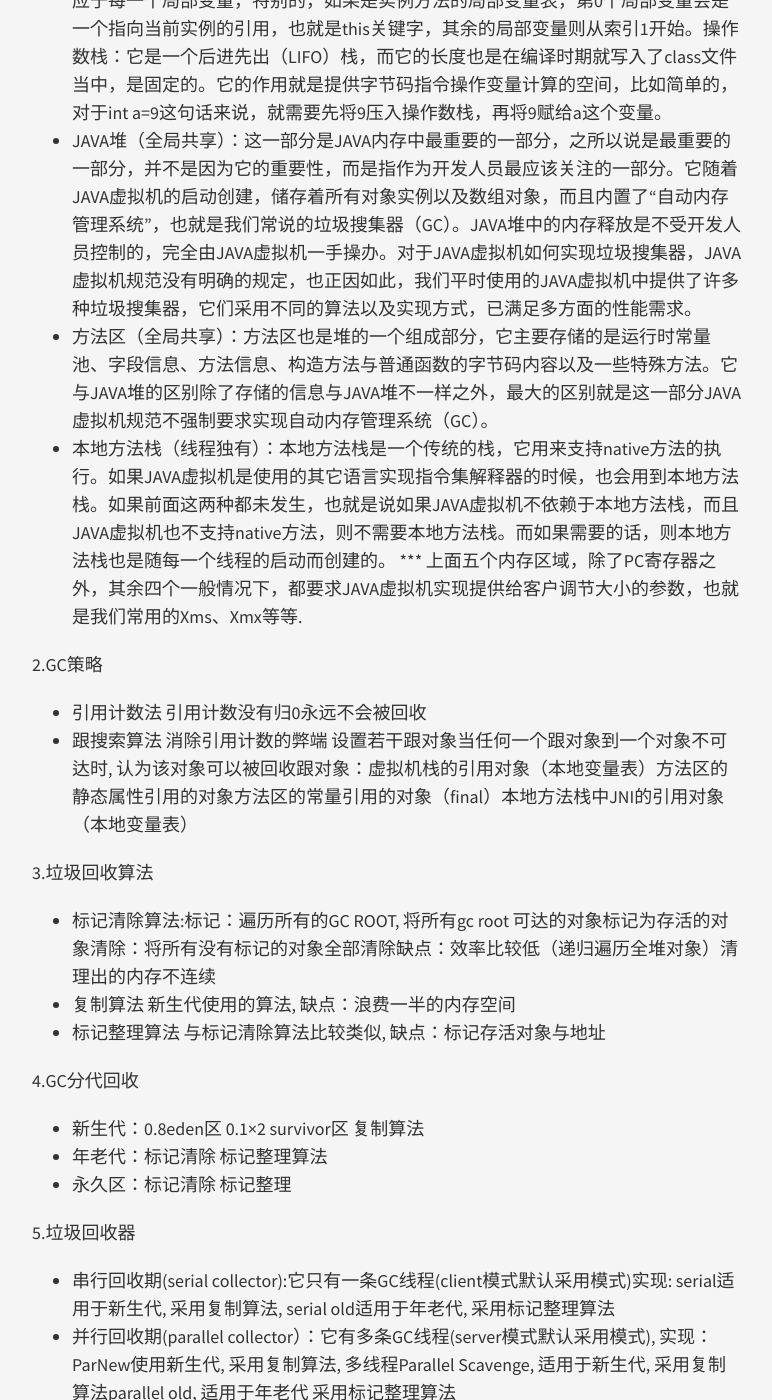
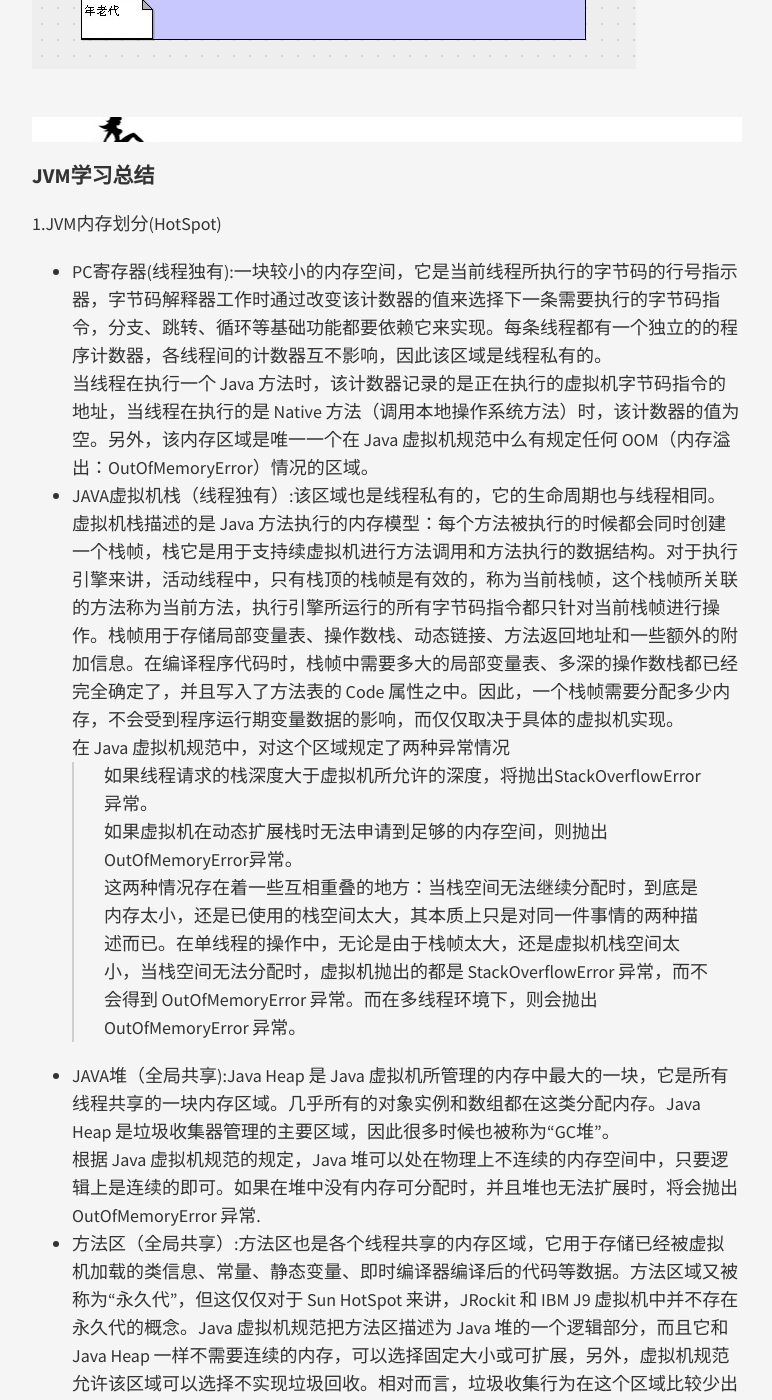
Before and after one commit to nanhuirong/nanhuirong.github.io, a Jekyll site: the page built from _posts/2017-03-16-JVM.md, in a window 1280 px wide and 1400 px high, scrolled down 3258 px. Shown: the whole window, without its empty margins (253-1025 px from the left). Built offline with Jekyll 4.4.1, drawn with Linux system fonts in a browser that asks for light colours; nearby versions of some CDN libraries; some of the changed text lies outside the part shown.

Commit message:
2017-03-23-2

```diff
--- a/_posts/2017-03-16-JVM.md
+++ b/_posts/2017-03-16-JVM.md
@@ -49,18 +49,27 @@ title: JVM总结
 + -XX:+PrintGCApplicationConcurrentTime
 
 ***
-![](https://raw.githubusercontent.com/nanhuirong/nanhuirong.github.io/master/_posts/JVMFrame.png)
+![JVM逻辑图](https://raw.githubusercontent.com/nanhuirong/nanhuirong.github.io/master/_posts/jvmdata.png)
 
-![](https://raw.githubusercontent.com/nanhuirong/nanhuirong.github.io/master/_posts/JVMJoin.png)
+![JVM 框架](https://raw.githubusercontent.com/nanhuirong/nanhuirong.github.io/master/_posts/JVMFrame.png)
+
+![GC 算法结合](https://raw.githubusercontent.com/nanhuirong/nanhuirong.github.io/master/_posts/JVMJoin.png)
 
 ***
 ### JVM学习总结
 1.JVM内存划分(HotSpot)
-+ PC寄存器(线程独有):全称是程序计数寄存器，它记载着每一个线程当前运行的JAVA方法的地址，如果是当前执行的是本地方法，则程序计数器会是一个空地址。它的作用就是用来支持多线程，线程的阻塞、恢复、挂起等一系列操作，直观的想象一下，要是没有记住每个线程当前运行的位置，又如何恢复呢。依据这一点，每一个线程都有一个PC寄存器，也就是说PC寄存器是线程独有的
-+ JAVA虚拟机栈（线程独有）：JAVA虚拟机栈是在创建线程的同时创建的，用于存储栈帧，JAVA虚拟机栈也是线程独有的栈帧：简单点说，可以解释为是一个方法运行时，临时数据的存储区域，具体点说，它里面包括了数据和部分的过程结果，与此同时，它又肩负着处理方法返回值、动态链接以及异常分派的任务。栈帧是随着方法的创建而创建，随着方法的结束而销毁，如果方法抛出异常，也算方法结束。然而在每一个栈帧中，都有着自己的局部变量表以及操作数栈以及对当前类的运行时常量池的引用。局部变量表：它是一个方法局部变量的列表，是在编译时期就写入了class文件当中。简单的理解，可以将它理解为一个对象数组，而里面按照索引0到length-1分别对应于每一个局部变量，特别的，如果是实例方法的局部变量表，第0个局部变量会是一个指向当前实例的引用，也就是this关键字，其余的局部变量则从索引1开始。操作数栈：它是一个后进先出（LIFO）栈，而它的长度也是在编译时期就写入了class文件当中，是固定的。它的作用就是提供字节码指令操作变量计算的空间，比如简单的，对于int a=9这句话来说，就需要先将9压入操作数栈，再将9赋给a这个变量。
-+ JAVA堆（全局共享）：这一部分是JAVA内存中最重要的一部分，之所以说是最重要的一部分，并不是因为它的重要性，而是指作为开发人员最应该关注的一部分。它随着JAVA虚拟机的启动创建，储存着所有对象实例以及数组对象，而且内置了“自动内存管理系统”，也就是我们常说的垃圾搜集器（GC）。JAVA堆中的内存释放是不受开发人员控制的，完全由JAVA虚拟机一手操办。对于JAVA虚拟机如何实现垃圾搜集器，JAVA虚拟机规范没有明确的规定，也正因如此，我们平时使用的JAVA虚拟机中提供了许多种垃圾搜集器，它们采用不同的算法以及实现方式，已满足多方面的性能需求。
-+ 方法区（全局共享）：方法区也是堆的一个组成部分，它主要存储的是运行时常量池、字段信息、方法信息、构造方法与普通函数的字节码内容以及一些特殊方法。它与JAVA堆的区别除了存储的信息与JAVA堆不一样之外，最大的区别就是这一部分JAVA虚拟机规范不强制要求实现自动内存管理系统（GC）。
-+  本地方法栈（线程独有）：本地方法栈是一个传统的栈，它用来支持native方法的执行。如果JAVA虚拟机是使用的其它语言实现指令集解释器的时候，也会用到本地方法栈。如果前面这两种都未发生，也就是说如果JAVA虚拟机不依赖于本地方法栈，而且JAVA虚拟机也不支持native方法，则不需要本地方法栈。而如果需要的话，则本地方法栈也是随每一个线程的启动而创建的。
++ PC寄存器(线程独有):一块较小的内存空间，它是当前线程所执行的字节码的行号指示器，字节码解释器工作时通过改变该计数器的值来选择下一条需要执行的字节码指令，分支、跳转、循环等基础功能都要依赖它来实现。每条线程都有一个独立的的程序计数器，各线程间的计数器互不影响，因此该区域是线程私有的。<br>
+当线程在执行一个 Java 方法时，该计数器记录的是正在执行的虚拟机字节码指令的地址，当线程在执行的是 Native 方法（调用本地操作系统方法）时，该计数器的值为空。另外，该内存区域是唯一一个在 Java 虚拟机规范中么有规定任何 OOM（内存溢出：OutOfMemoryError）情况的区域。
++ JAVA虚拟机栈（线程独有）:该区域也是线程私有的，它的生命周期也与线程相同。虚拟机栈描述的是 Java 方法执行的内存模型：每个方法被执行的时候都会同时创建一个栈帧，栈它是用于支持续虚拟机进行方法调用和方法执行的数据结构。对于执行引擎来讲，活动线程中，只有栈顶的栈帧是有效的，称为当前栈帧，这个栈帧所关联的方法称为当前方法，执行引擎所运行的所有字节码指令都只针对当前栈帧进行操作。栈帧用于存储局部变量表、操作数栈、动态链接、方法返回地址和一些额外的附加信息。在编译程序代码时，栈帧中需要多大的局部变量表、多深的操作数栈都已经完全确定了，并且写入了方法表的 Code 属性之中。因此，一个栈帧需要分配多少内存，不会受到程序运行期变量数据的影响，而仅仅取决于具体的虚拟机实现。<br>
+在 Java 虚拟机规范中，对这个区域规定了两种异常情况<br>
+>如果线程请求的栈深度大于虚拟机所允许的深度，将抛出StackOverflowError异常。<br>
+>如果虚拟机在动态扩展栈时无法申请到足够的内存空间，则抛出OutOfMemoryError异常。<br>
+这两种情况存在着一些互相重叠的地方：当栈空间无法继续分配时，到底是内存太小，还是已使用的栈空间太大，其本质上只是对同一件事情的两种描述而已。在单线程的操作中，无论是由于栈帧太大，还是虚拟机栈空间太小，当栈空间无法分配时，虚拟机抛出的都是 StackOverflowError 异常，而不会得到 OutOfMemoryError 异常。而在多线程环境下，则会抛出 OutOfMemoryError 异常。
++ JAVA堆（全局共享):Java Heap 是 Java 虚拟机所管理的内存中最大的一块，它是所有线程共享的一块内存区域。几乎所有的对象实例和数组都在这类分配内存。Java Heap 是垃圾收集器管理的主要区域，因此很多时候也被称为“GC堆”。<br>
+根据 Java 虚拟机规范的规定，Java 堆可以处在物理上不连续的内存空间中，只要逻辑上是连续的即可。如果在堆中没有内存可分配时，并且堆也无法扩展时，将会抛出 OutOfMemoryError 异常.
++ 方法区（全局共享）:方法区也是各个线程共享的内存区域，它用于存储已经被虚拟机加载的类信息、常量、静态变量、即时编译器编译后的代码等数据。方法区域又被称为“永久代”，但这仅仅对于 Sun HotSpot 来讲，JRockit 和 IBM J9 虚拟机中并不存在永久代的概念。Java 虚拟机规范把方法区描述为 Java 堆的一个逻辑部分，而且它和 Java Heap 一样不需要连续的内存，可以选择固定大小或可扩展，另外，虚拟机规范允许该区域可以选择不实现垃圾回收。相对而言，垃圾收集行为在这个区域比较少出现。该区域的内存回收目标主要针是对废弃常量的和无用类的回收。运行时常量池是方法区的一部分，Class 文件中除了有类的版本、字段、方法、接口等描述信息外，还有一项信息是常量池（Class文件常量池），用于存放编译器生成的各种字面量和符号引用，这部分内容将在类加载后存放到方法区的运行时常量池中。运行时常量池相对于 Class 文件常量池的另一个重要特征是具备动态性，Java 语言并不要求常量一定只能在编译期产生，也就是并非预置入 Class 文件中的常量池的内容才能进入方法区的运行时常量池，运行期间也可能将新的常量放入池中，这种特性被开发人员利用比较多的是 String 类的 intern（）方法。
++ 本地方法栈（线程独有，永久区）:本地方法栈是一个传统的栈，它用来支持native方法的执行。如果JAVA虚拟机是使用的其它语言实现指令集解释器的时候，也会用到本地方法栈。如果前面这两种都未发生，也就是说如果JAVA虚拟机不依赖于本地方法栈，而且JAVA虚拟机也不支持native方法，则不需要本地方法栈。而如果需要的话，则本地方法栈也是随每一个线程的启动而创建的。
++ 直接内存: 直接内存并不是虚拟机运行时数据区的一部分，也不是 Java 虚拟机规范中定义的内存区域，它直接从操作系统中分配，因此不受 Java 堆大小的限制，但是会受到本机总内存的大小及处理器寻址空间的限制，因此它也可能导致 OutOfMemoryError 异常出现。在 JDK1.4 中新引入了 NIO 机制，它是一种基于通道与缓冲区的新 I/O 方式，可以直接从操作系统中分配直接内存，即在堆外分配内存，这样能在一些场景中提高性能，因为避免了在 Java 堆和 Native 堆中来回复制数据。
 ***
 上面五个内存区域，除了PC寄存器之外，其余四个一般情况下，都要求JAVA虚拟机实现提供给客户调节大小的参数，也就是我们常用的Xms、Xmx等等.
 
@@ -94,3 +103,7 @@ title: JVM总结
 
 8.Hotspot 的JIT编译
 内联方法    将调用方法的代码直接放入调用者内部
+
+9.内存泄漏与溢出
+内存泄露是指分配出去的内存没有被回收回来，由于失去了对该内存区域的控制，因而造成了资源的浪费。Java 中一般不会产生内存泄露，因为有垃圾回收器自动回收垃圾，但这也不绝对，当我们 new 了对象，并保存了其引用，但是后面一直没用它，而垃圾回收器又不会去回收它，这边会造成内存泄露<br>
+内存溢出是指程序所需要的内存超出了系统所能分配的内存（包括动态扩展）的上限。<br>
```
Also changed, not shown: _posts/2017-03-23-ClassLoader.md (added, +51 -0 lines), _posts/2017-03-23-Exception.md (+1 -1 lines), _posts/classrun.gif (added), _posts/jvmclass.gif (added), _posts/jvmdata.png (added).
